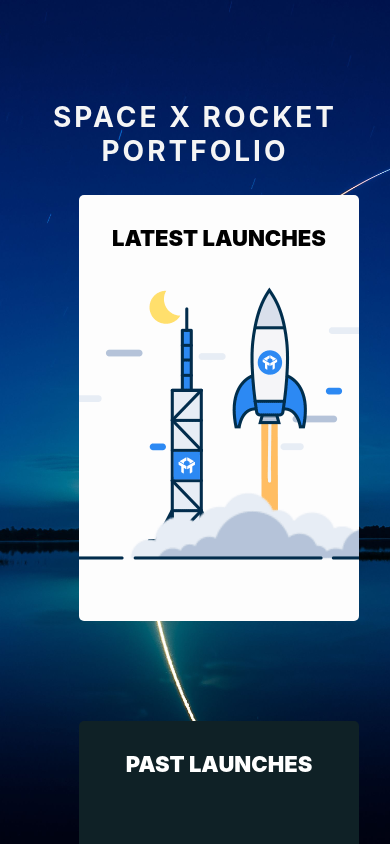
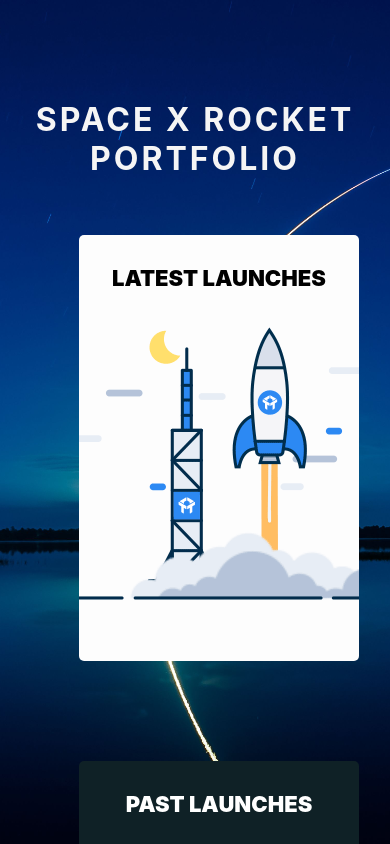
Before and after one commit to VipinKirthane/vipinkirthaneParamasivamProjectFive, a React (Create React App) app: page / in a window 390 px wide. Shown: the top 844 px of the page. Built offline with nearby package versions, Linux system fonts and the light colour scheme.

Commit message:
Ultimate final fix

```diff
--- a/src/App.css
+++ b/src/App.css
@@ -325,7 +325,11 @@
 
 @media(max-width: 550px){
   h1,h2,.page3Header {
-    font-size:2.8rem;
+    font-size:3.2rem;
+  }
+
+  h1 {
+    padding-bottom:30px;
   }
 
   .firstOption,
```
